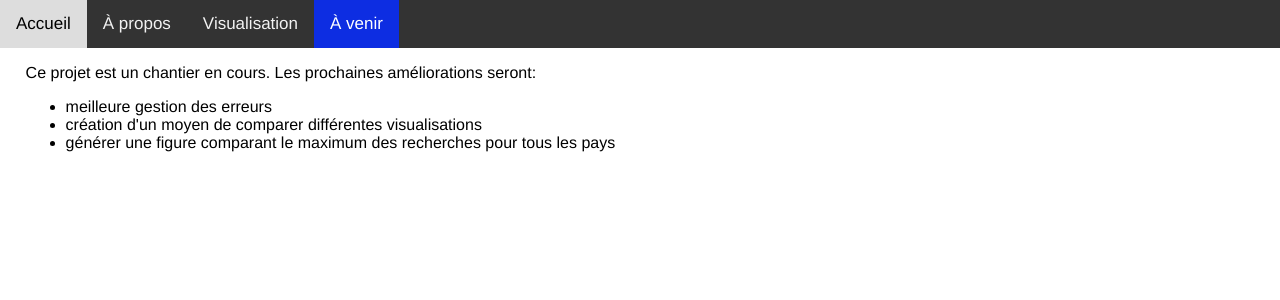
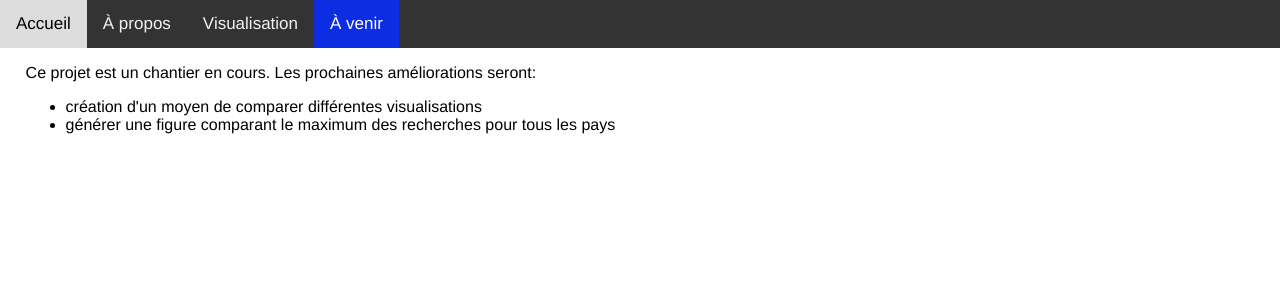
Before and after one commit to PascalTremblayDauphinais/Coronavirus_search_correlation, a Django app: page /avenir in a window 1280 px wide. Shown: the top 300 px of the page. Run offline with Django 3.2, Linux system fonts and the light colour scheme; some libraries are stand-ins or nearby versions.

Commit message:
-modif titres graphs et une page a venir

```diff
--- a/coronavirus_search/coronavirus_search/settings.py
+++ b/coronavirus_search/coronavirus_search/settings.py
@@ -28,6 +28,7 @@ DEBUG = True
 
 ALLOWED_HOSTS = [
     'coronavirus-search-correlation.herokuapp.com',
+    '127.0.0.1',
     'localhost',
 ]
 
--- a/coronavirus_search/graph_view/templates/avenir.html
+++ b/coronavirus_search/graph_view/templates/avenir.html
@@ -5,7 +5,6 @@
 {% block content %}
 <p>Ce projet est un chantier en cours. Les prochaines améliorations seront:</p>
 <ul>
-    <li>meilleure gestion des erreurs</li>
     <li>création d'un moyen de comparer différentes visualisations</li>
     <li>générer une figure comparant le maximum des recherches pour tous les pays</li>
 </ul>
```
